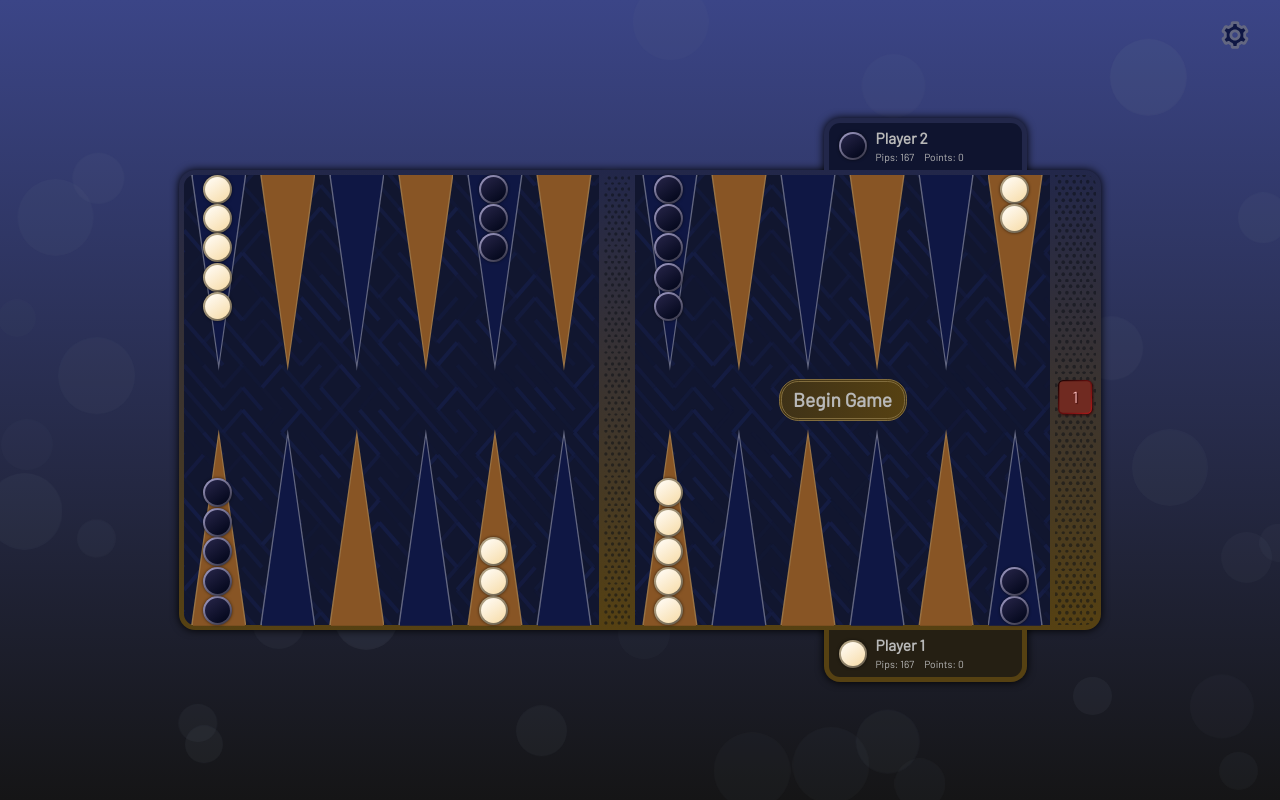
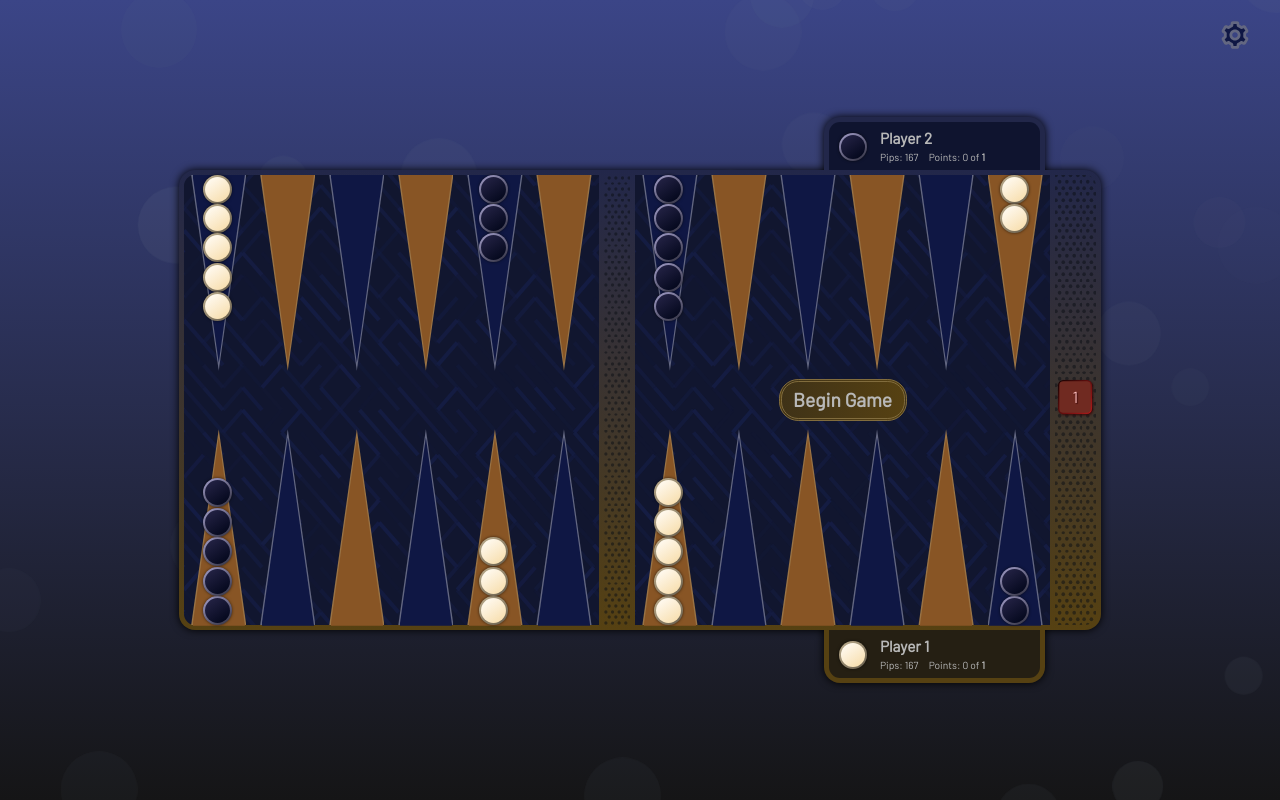
Before and after one commit to sam-swarr/backgammon, a React (Create React App) app: page /local in a window 1280 px wide. Built offline with nearby package versions, Linux system fonts and the light colour scheme.

Commit message:
show actual player score out of total match points on player card

```diff
--- a/src/App.scss
+++ b/src/App.scss
@@ -498,7 +498,7 @@
   height: 9%;
   position: relative;
   left: 70%;
-  width: 22%;
+  width: 24%;
 }
 
 .Player-card-wrapper.current {
@@ -506,7 +506,7 @@
 }
 
 .Player-card-wrapper.cw {
-  left: 13%;
+  left: 6%;
 }
 
 .Player-card-wrapper.bottom {
@@ -545,7 +545,7 @@
 }
 
 .Player-card-doubling-cube-wrapper .Doubling-cube {
-  height: 60%;
+  height: 65%;
   margin-left: 20%;
   width: 60%;
 }
@@ -563,6 +563,7 @@
     font-size: 0.8vw;
     height: 50%;
     margin-top: 4%;
+    white-space: nowrap;
   }
 }
 
@@ -578,6 +579,10 @@
     font-size: 0.8vw;
     height: 50%;
   }
+}
+
+.Player-card-total-match-points {
+  font-weight: bold;
 }
 
 .Player-points-wrapper {
--- a/src/PlayerCard.tsx
+++ b/src/PlayerCard.tsx
@@ -22,13 +22,20 @@ const PlayerCard: FunctionComponent<PlayerCardProps> = ({
   side,
   playerPerspective,
 }: PlayerCardProps) => {
-  const [gameBoardState, settings, currentPlayer, doublingCubeData, gameState] =
-    useAppSelector((state) => [
+  const [
+    gameBoardState,
+    settings,
+    currentPlayer,
+    doublingCubeData,
+    gameState,
+    matchScore,
+  ] = useAppSelector((state) => [
     state.gameBoard,
     state.settings,
     state.currentPlayer,
     state.doublingCube,
     state.gameState,
+    state.matchScore,
   ]);
   let actions = useContext(ActionsContext);
 
@@ -41,6 +48,7 @@ const PlayerCard: FunctionComponent<PlayerCardProps> = ({
   let playerName = "";
   let pips = 167;
   let color = Color.Black;
+  let playerScore = 0;
   if (side === PlayerCardSide.Bottom) {
     if (actions instanceof LocalGameActions) {
       playerName = playerPerspective === Player.One ? "Player 1" : "Player 2";
@@ -52,6 +60,7 @@ const PlayerCard: FunctionComponent<PlayerCardProps> = ({
     if (doublingCubeData.owner === playerPerspective) {
       doublingCube = <DoublingCube />;
     }
+    playerScore = matchScore[playerPerspective];
   } else {
     if (actions instanceof LocalGameActions) {
       playerName = playerPerspective === Player.One ? "Player 2" : "Player 1";
@@ -69,9 +78,11 @@ const PlayerCard: FunctionComponent<PlayerCardProps> = ({
     ) {
       doublingCube = <DoublingCube />;
     }
+    playerScore =
+      playerPerspective === Player.One
+        ? matchScore[Player.Two]
+        : matchScore[Player.One];
   }
-
-  let playerScore = 0;
 
   return (
     <div
@@ -106,7 +117,12 @@ const PlayerCard: FunctionComponent<PlayerCardProps> = ({
         <div className={"Player-score-wrapper"}>
           <div className={"Player-pip-count-wrapper"}>{"Pips: " + pips}</div>
           <div className={"Player-points-wrapper"}>
-            {"Points: " + playerScore}
+            {"Points: " + playerScore + " of "}
+            {
+              <span className={"Player-card-total-match-points"}>
+                {matchScore.pointsRequiredToWin}
+              </span>
+            }
           </div>
         </div>
       </div>
```
Lines whose indentation alone changed are shown as unchanged.
